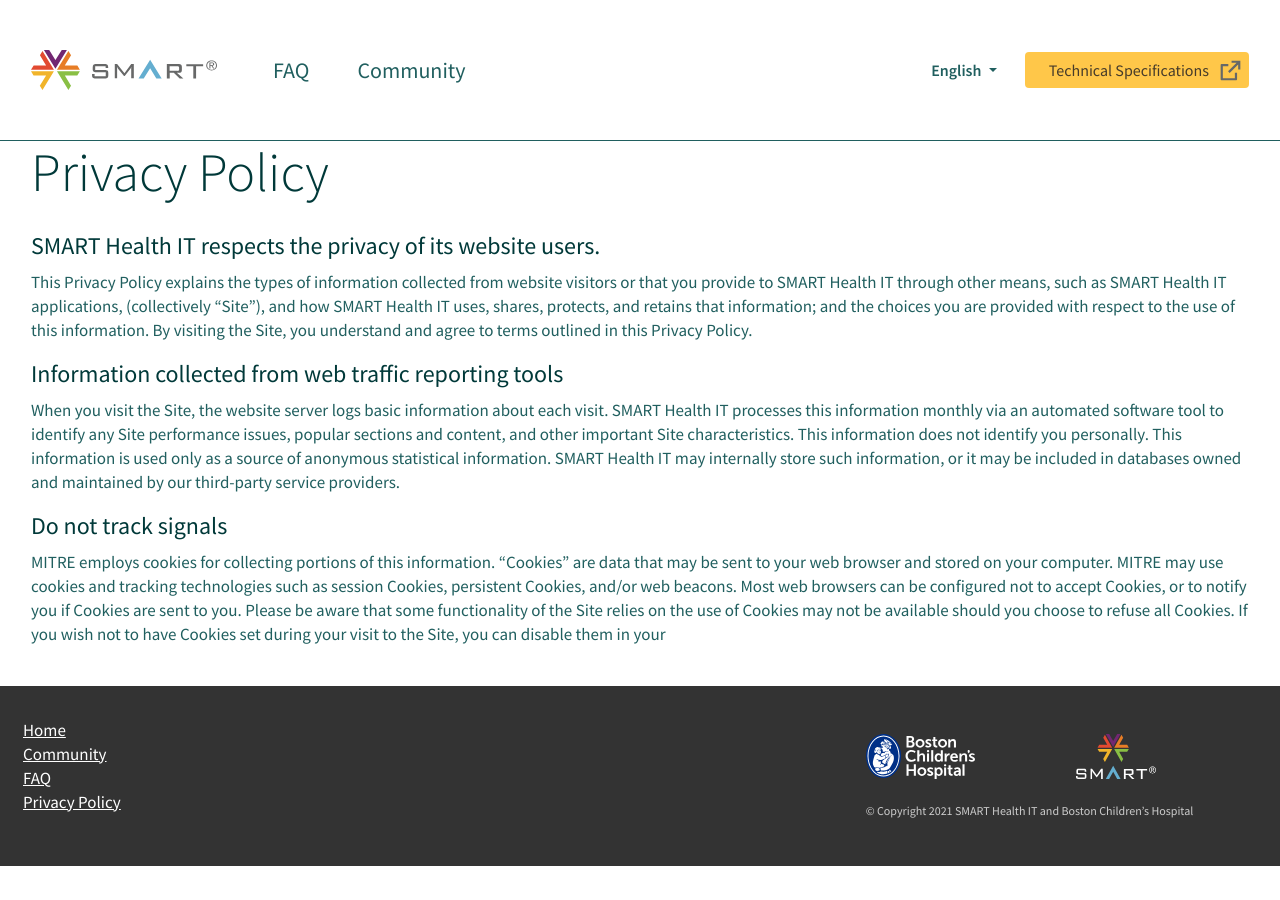
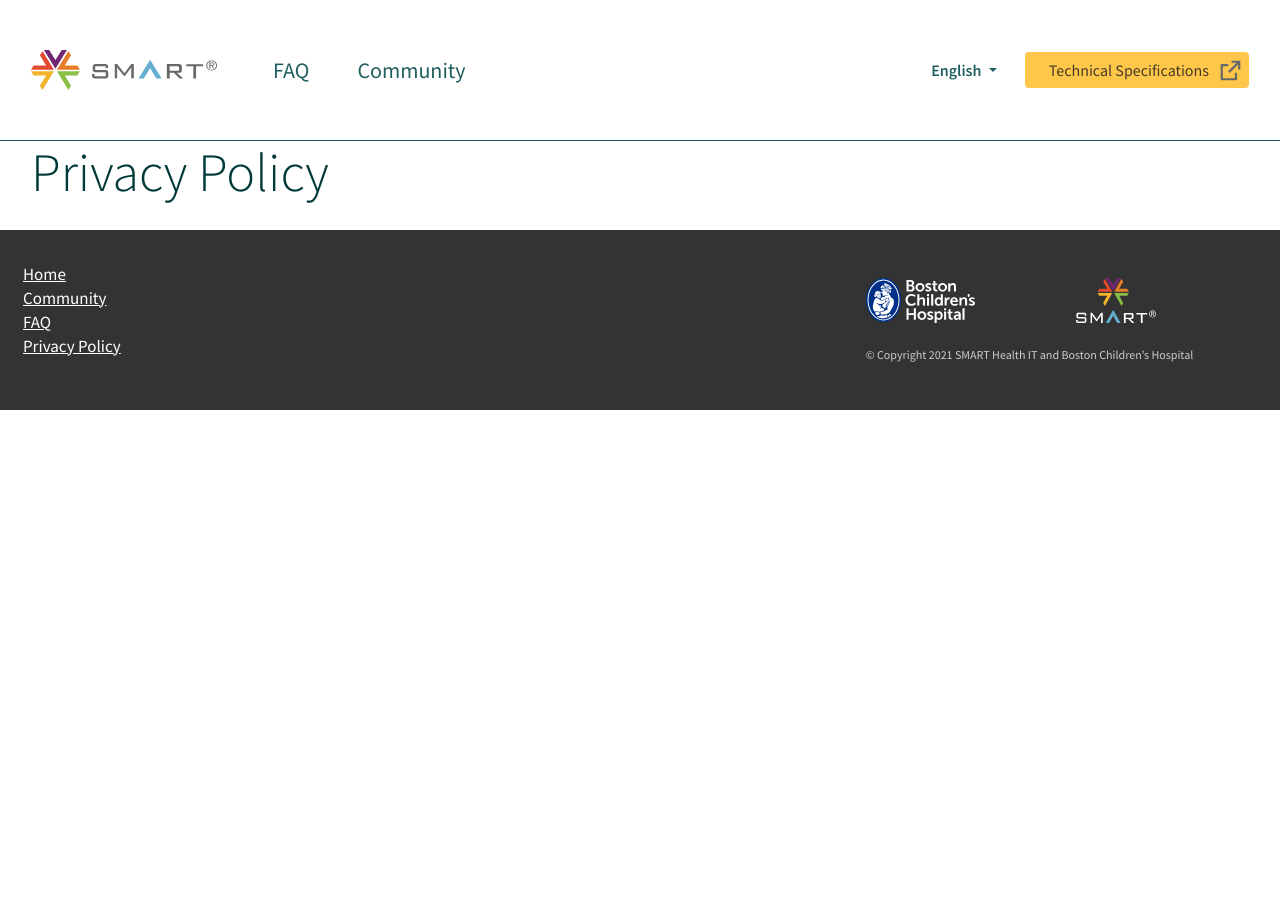
Before and after one commit to smart-health-cards/staging, a Jekyll site: the page built from en/privacyPolicy.html, in a window 1280 px wide. Built offline with Jekyll 4.4.1, drawn with Linux system fonts in a browser that asks for light colours.

Commit message:
Clearing privacy policy at request

```diff
--- a/en/privacyPolicy.html
+++ b/en/privacyPolicy.html
@@ -16,32 +16,3 @@
       </div> <!-- / .row -->
     </div> <!-- / .container -->
 </section>
-
-<section class="subSection mr-3 ml-3 pb-4">
-    <div class="container">
-      <div class="row align-items-center">
-        <div class="col-12">
-            <h3 class="text-left text-md-start">
-                SMART Health IT respects the privacy of its website users.
-            </h3>
-            <p>
-                This Privacy Policy explains the types of information collected from website visitors or that you provide to SMART Health IT through other means, such as SMART Health IT applications, (collectively “Site”), and how SMART Health IT uses, shares, protects, and retains that information; and the choices you are provided with respect to the use of this information. By visiting the Site, you understand and agree to terms outlined in this Privacy Policy.
-            </p>
-
-            <h3 class="text-left text-md-start">
-                Information collected from web traffic reporting tools
-            </h3>
-            <p>
-                When you visit the Site, the website server logs basic information about each visit. SMART Health IT processes this information monthly via an automated software tool to identify any Site performance issues, popular sections and content, and other important Site characteristics. This information does not identify you personally. This information is used only as a source of anonymous statistical information. SMART Health IT may internally store such information, or it may be included in databases owned and maintained by our third-party service providers.
-            </p>
-
-            <h3 class="text-left text-md-start">
-                Do not track signals
-            </h3>
-            <p>
-                MITRE employs cookies for collecting portions of this information. “Cookies” are data that may be sent to your web browser and stored on your computer. MITRE may use cookies and tracking technologies such as session Cookies, persistent Cookies, and/or web beacons. Most web browsers can be configured not to accept Cookies, or to notify you if Cookies are sent to you. Please be aware that some functionality of the Site relies on the use of Cookies may not be available should you choose to refuse all Cookies. If you wish not to have Cookies set during your visit to the Site, you can disable them in your
-            </p>
-        </div>
-      </div> <!-- / .row -->
-    </div> <!-- / .container -->
-</section>
```
